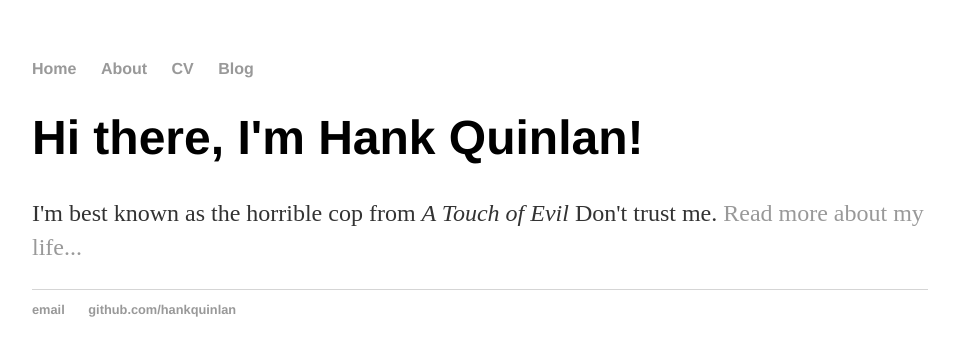
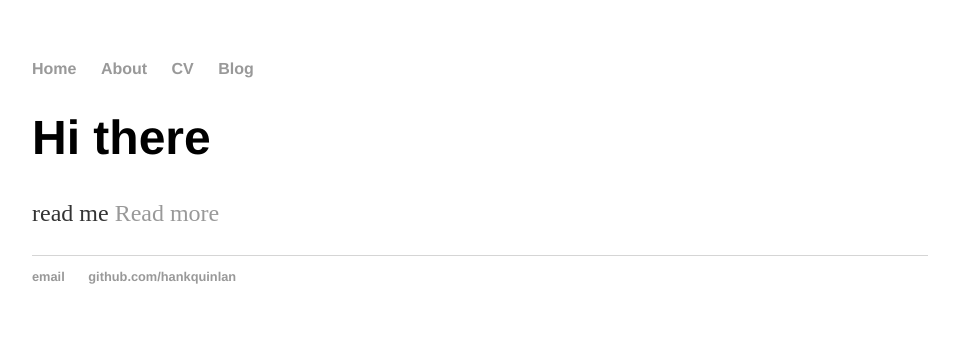
Before and after one commit to Zejnilovic/scala_playground, a Jekyll site: the page built from index.html, in a window 1280 px wide. Shown: the top 356 px of the page, without its empty margins (160-1119 px from the left). Built offline with Jekyll 4.4.1, drawn with Linux system fonts in a browser that asks for light colours.

Commit message:
jekyll by hand 2

```diff
--- a/index.html
+++ b/index.html
@@ -3,6 +3,6 @@ layout: default
 title: Hank Quinlan, Horrible Cop
 ---
 <div class="blurb">
-	<h1>Hi there, I'm Hank Quinlan!</h1>
-	<p>I'm best known as the horrible cop from <em>A Touch of Evil</em> Don't trust me. <a href="/about">Read more about my life...</a></p>
+	<h1>Hi there</h1>
+	<p>read me <a href="/readme.html">Read more</a></p>
 </div><!-- /.blurb -->
```
Also changed, not shown: readme.html (added).
